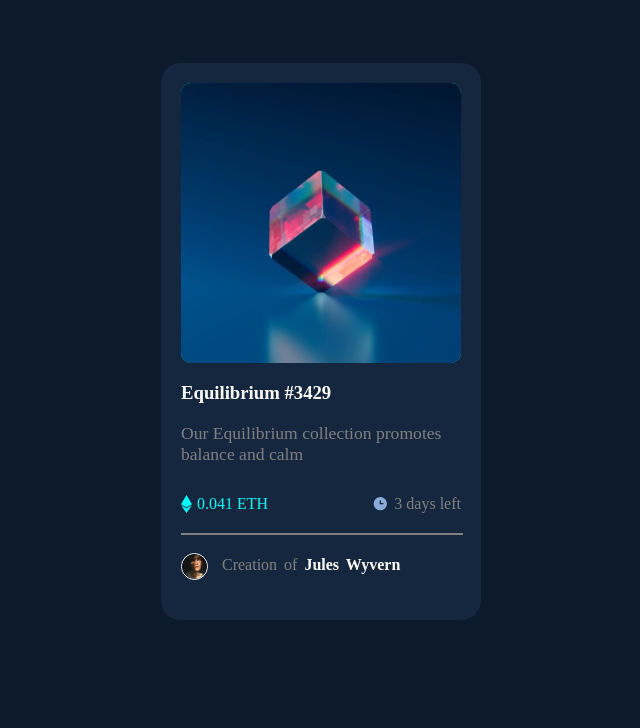
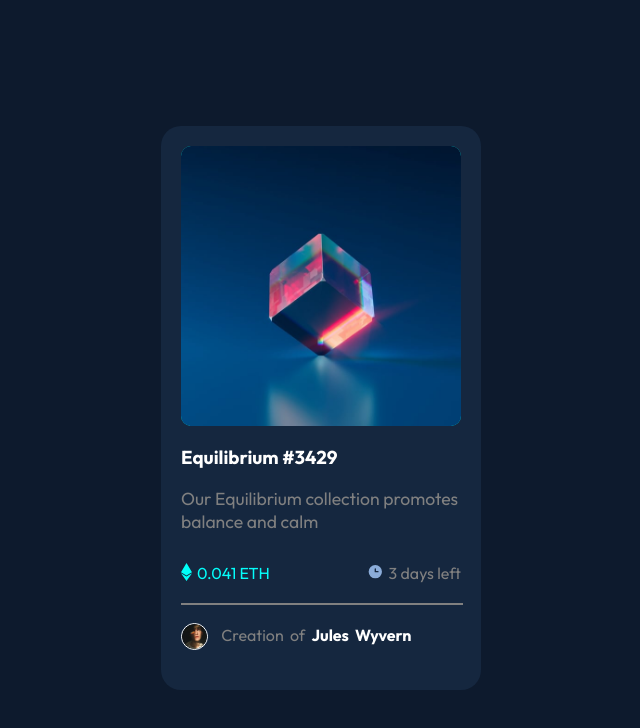
Before and after one commit to PrinceKumar931/NFT-preview-projectq, a plain HTML site: page index.html in a window 1280 px wide. Shown: the whole page, without its empty margins (319-959 px from the left). Drawn offline with Linux system fonts and the light colour scheme.

Commit message:
corrections

```diff
--- a/CSS/styles.css
+++ b/CSS/styles.css
@@ -1,19 +1,25 @@
 body {
   background-color: #0d1a2d;
+  display: flex;
+  justify-content: center;
+  align-items:center;
+  height: 100vh;
+  font-family: 'Outfit', sans-serif;
 }
 .card {
   box-sizing: border-box;
   width: 320px;
   background-color: #15273f;
   border-radius: 20px;
-  margin: 5% auto;
   padding-bottom: 30px;
   padding-top: 20px;
 }
 h3 {
   color: white;
 }
+
 h3:hover {
+  transition: all 0.5s ease-out;
   color: #04fdfa;
 }
 .img-div {
@@ -38,6 +44,7 @@ h3:hover {
   border-radius: 10px;
   top: -18.5%;
   left: 0;
+  transition: all 0.5s ease-out;
 }
 #equi-image:hover {
   opacity: 0.2;
@@ -114,5 +121,6 @@ strong {
 }
 
 strong:hover {
+  transition: all 0.5s ease-out;
   color: #04fdfa;
 }
--- a/index.html
+++ b/index.html
@@ -3,6 +3,9 @@
   <head>
     <meta charset="UTF-8" />
     <meta http-equiv="X-UA-Compatible" content="IE=edge" />
+    <link rel="preconnect" href="https://fonts.googleapis.com">
+<link rel="preconnect" href="https://fonts.gstatic.com" crossorigin>
+<link href="https://fonts.googleapis.com/css2?family=Cabin:wght@400;600&family=Outfit:wght@400;700&display=swap" rel="stylesheet">
     <meta name="viewport" content="width=device-width, initial-scale=1.0" />
     <link
       rel="shortcut icon"
```
